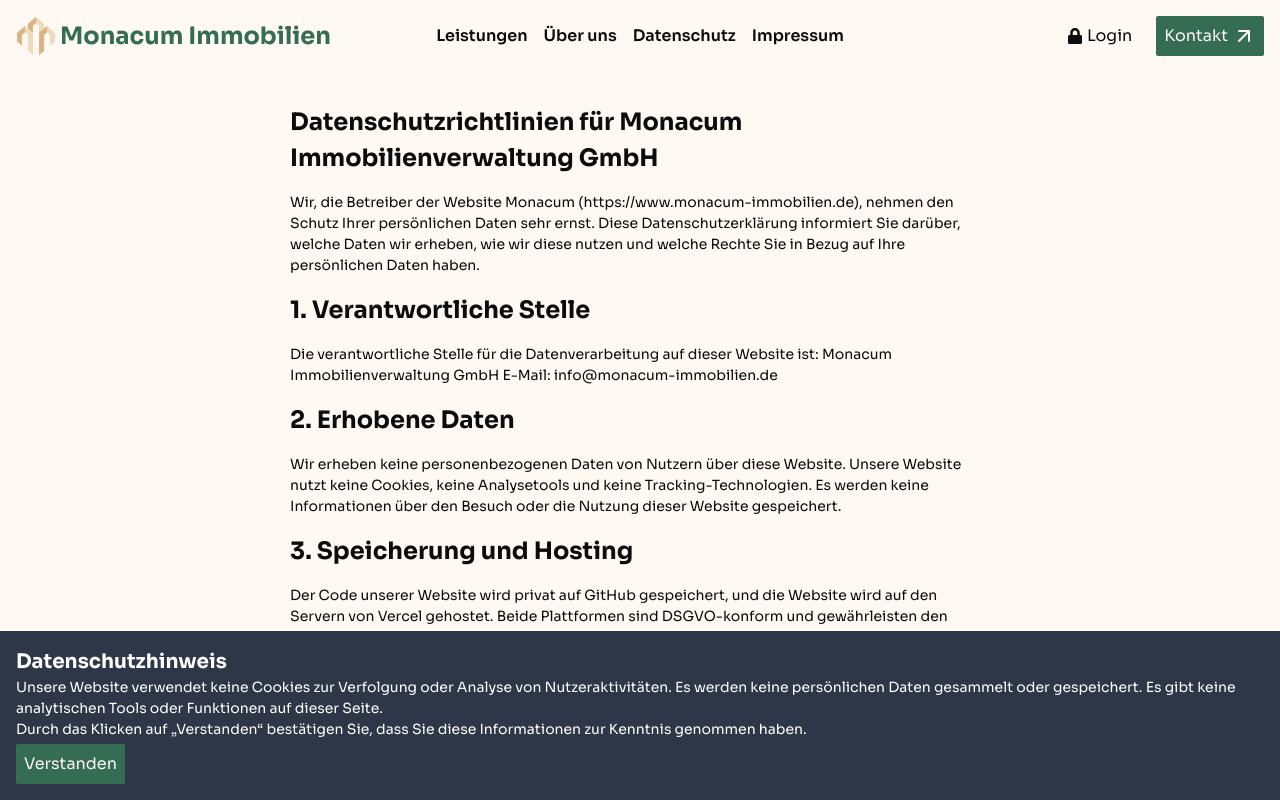
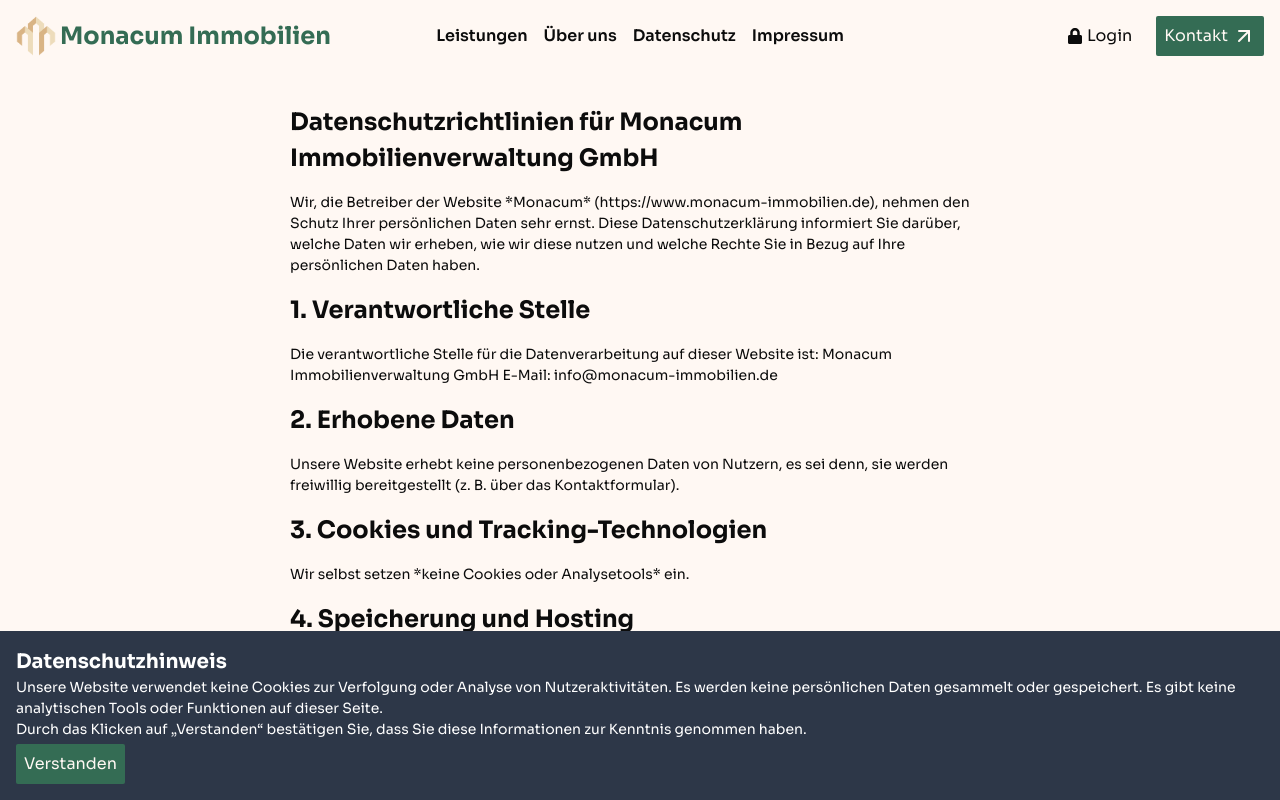
Before and after one commit to JollyGrin/monacum, a Next.js app: page /daten in a window 1280 px wide. Built offline with nearby package versions, Linux system fonts and the light colour scheme.

Commit message:
update daten

```diff
--- a/pages/daten.tsx
+++ b/pages/daten.tsx
@@ -8,7 +8,6 @@
   HStack,
   VStack,
   Flex,
-  UnorderedList,
 } from "@chakra-ui/react";
 import Head from "next/head";
 import Link from "next/link";
@@ -36,7 +35,7 @@
                 Datenschutzrichtlinien für Monacum Immobilienverwaltung GmbH
               </Text>
               <Text>
-                Wir, die Betreiber der Website Monacum
+                Wir, die Betreiber der Website *Monacum*
                 (https://www.monacum-immobilien.de), nehmen den Schutz Ihrer
                 persönlichen Daten sehr ernst. Diese Datenschutzerklärung
                 informiert Sie darüber, welche Daten wir erheben, wie wir diese
@@ -57,44 +56,60 @@
                 2. Erhobene Daten
               </Text>
               <Text>
-                Wir erheben keine personenbezogenen Daten von Nutzern über diese
-                Website. Unsere Website nutzt keine Cookies, keine Analysetools
-                und keine Tracking-Technologien. Es werden keine Informationen
-                über den Besuch oder die Nutzung dieser Website gespeichert.
+                Unsere Website erhebt keine personenbezogenen Daten von Nutzern,
+                es sei denn, sie werden freiwillig bereitgestellt (z. B. über
+                das Kontaktformular).
               </Text>
 
               <Text fontWeight={700} fontSize="3rem">
-                3. Speicherung und Hosting
+                3. Cookies und Tracking-Technologien
               </Text>
               <Text>
-                Der Code unserer Website wird privat auf GitHub gespeichert, und
-                die Website wird auf den Servern von Vercel gehostet. Beide
-                Plattformen sind DSGVO-konform und gewährleisten den Schutz
-                Ihrer Daten. Da wir jedoch keine Benutzerdaten erheben oder
-                verarbeiten, sind keine zusätzlichen Datenschutzmaßnahmen
-                erforderlich.
+                Wir selbst setzen *keine Cookies oder Analysetools* ein.
               </Text>
 
               <Text fontWeight={700} fontSize="3rem">
-                4. Weitergabe von Daten
+                4. Speicherung und Hosting
               </Text>
               <Text>
-                Da wir keine Daten von Ihnen erheben, werden selbstverständlich
-                auch keine Daten an Dritte weitergegeben.
+                Der Code unserer Website wird *privat auf GitHub* gespeichert,
+                und die Website wird auf den Servern von *Vercel* gehostet.
+                Beide Plattformen sind DSGVO-konform und gewährleisten den
+                Schutz Ihrer Daten.
               </Text>
 
               <Text fontWeight={700} fontSize="3rem">
-                5. Ihre Rechte
+                5. Weitergabe von Daten
               </Text>
               <Text>
-                Da wir keine personenbezogenen Daten verarbeiten, bestehen in
-                Bezug auf diese Website keine spezifischen Rechte zur
-                Datenverarbeitung. Sollten Sie dennoch Fragen haben, können Sie
-                uns jederzeit unter info@monacum-immobilien.de kontaktieren.
+                Da wir keine eigenen Benutzerdaten erheben, werden keine Daten
+                von uns an Dritte weitergegeben. Es können jedoch Daten durch
+                die Nutzung von Google Maps durch Google verarbeitet werden.
               </Text>
 
               <Text fontWeight={700} fontSize="3rem">
-                6. Änderungen der Datenschutzerklärung
+                6. Ihre Rechte
+              </Text>
+              <Text>Sie haben das Recht:</Text>
+              <ul>
+                <li>
+                  - Auskunft über die von uns gespeicherten Daten zu erhalten,
+                </li>
+
+                <li>
+                  - die Berichtigung, Löschung oder Einschränkung der
+                  Verarbeitung Ihrer Daten zu verlangen,
+                </li>
+                <li>- der Datenverarbeitung zu widersprechen.</li>
+              </ul>
+
+              <Text>
+                Für Fragen oder zur Ausübung Ihrer Rechte können Sie uns
+                jederzeit unter *info@monacum-immobilien.de* kontaktieren.
+              </Text>
+
+              <Text fontWeight={700} fontSize="3rem">
+                5. Änderungen der Datenschutzerklärung
               </Text>
               <Text>
                 Wir behalten uns das Recht vor, diese Datenschutzerklärung bei
```
